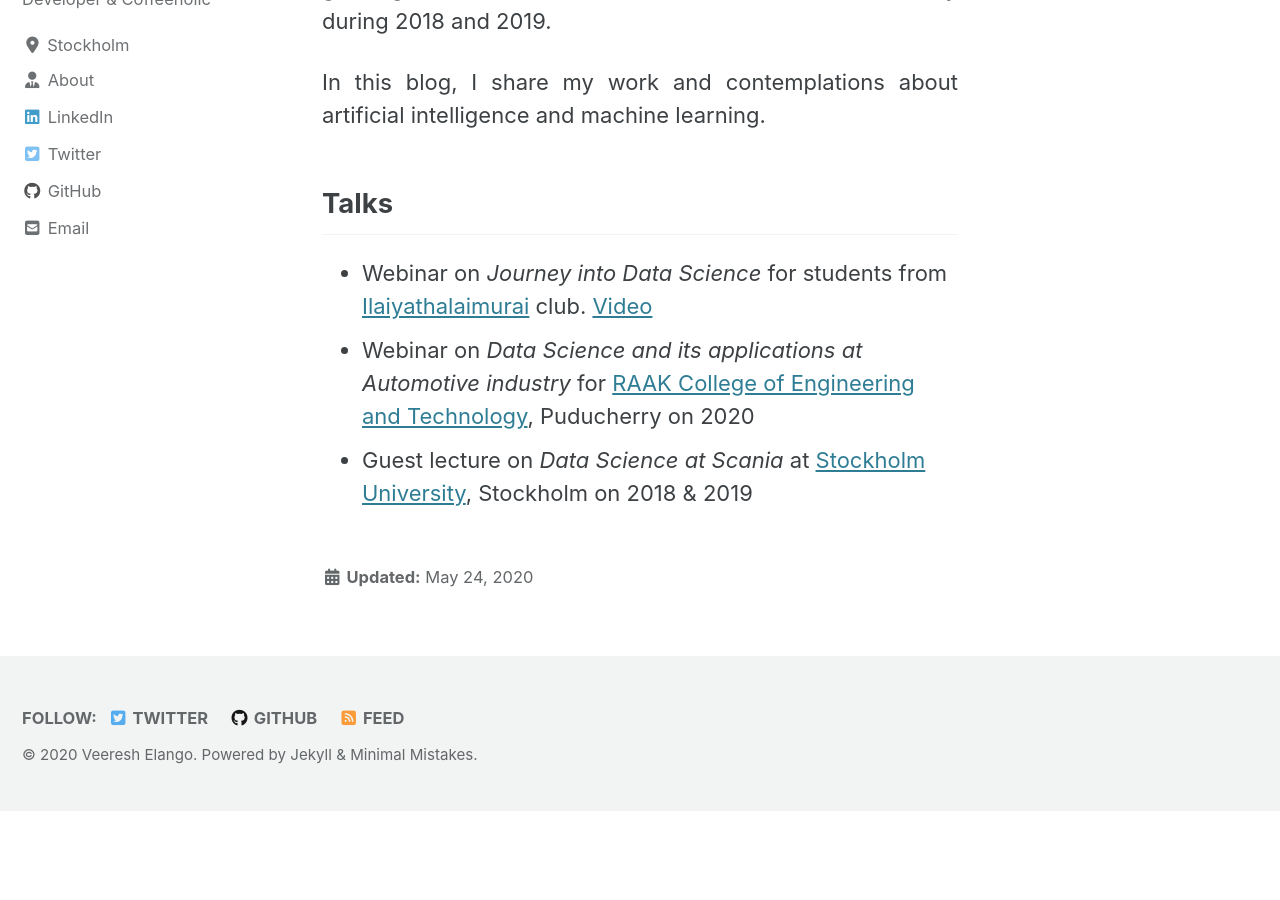
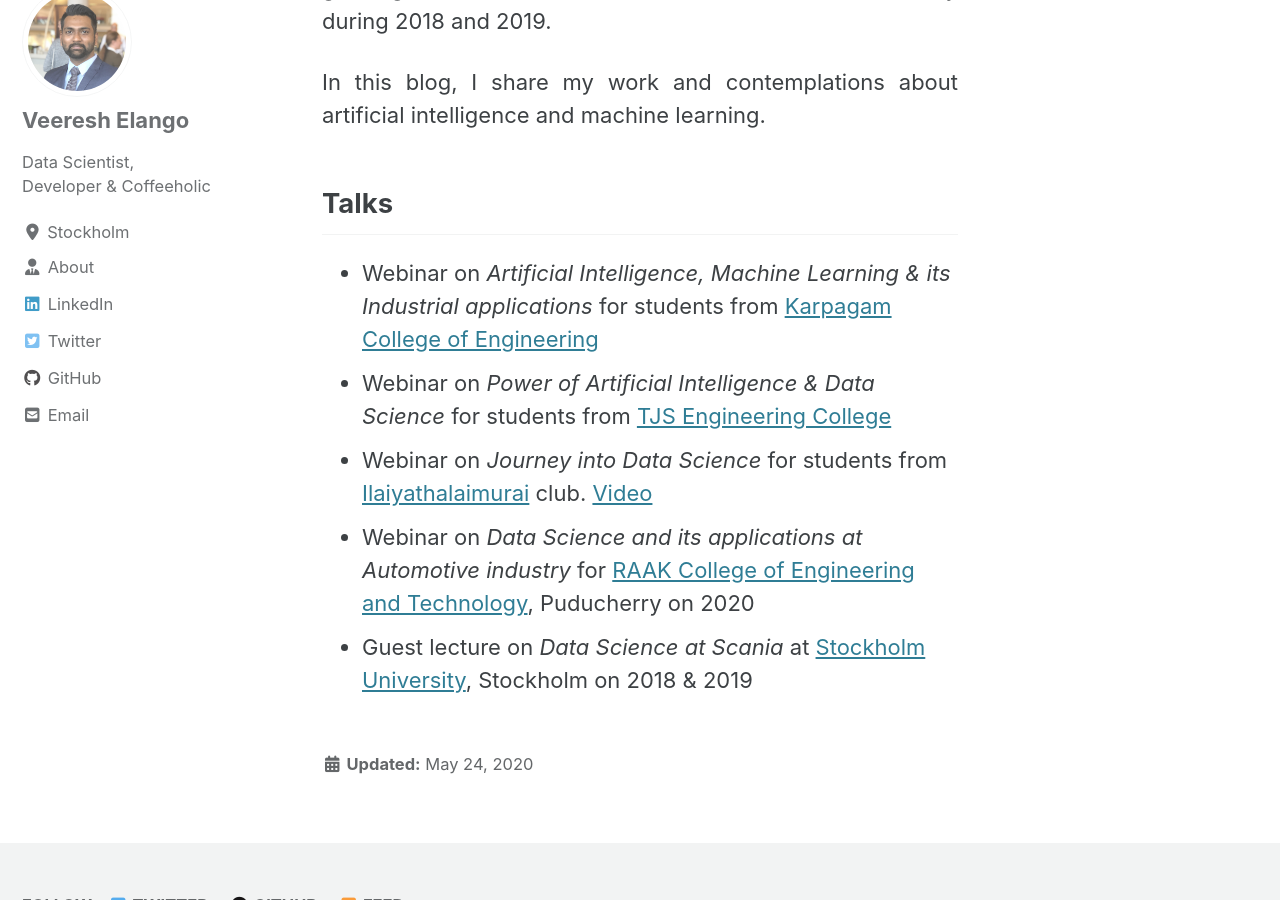
Before and after one commit to VeereshElango/veereshelango.github.io, a Jekyll site: the page built from _pages/about.md, in a window 1280 px wide and 900 px high, scrolled down 1006 px. Built offline with Jekyll 4.4.1, drawn with Linux system fonts in a browser that asks for light colours; cached includes are drawn as plain includes; nearby versions of some CDN libraries; before the commit the page ends 1817 px from its top, so only the background shows below that.

Commit message:
Updated the talks section

```diff
--- a/_pages/about.md
+++ b/_pages/about.md
@@ -27,6 +27,8 @@
 
 ## Talks
 
+- Webinar on *Artificial Intelligence, Machine Learning & its Industrial applications* for students from [Karpagam College of Engineering](https://kce.ac.in/)
+- Webinar on *Power of Artificial Intelligence & Data Science* for students from [TJS Engineering College](http://tjsec.in/)
 - Webinar on *Journey into Data Science* for students from [Ilaiyathalaimurai](http://ilaiyathalaimurai.com/) club. [Video](https://rebrand.ly/karkai_datascience)
 - Webinar on *Data Science and its applications at Automotive industry* for [RAAK College of Engineering and Technology](http://raakengg.com/), Puducherry on 2020
 - Guest lecture on *Data Science at Scania* at [Stockholm University](https://www.su.se/), Stockholm on 2018 & 2019
```
